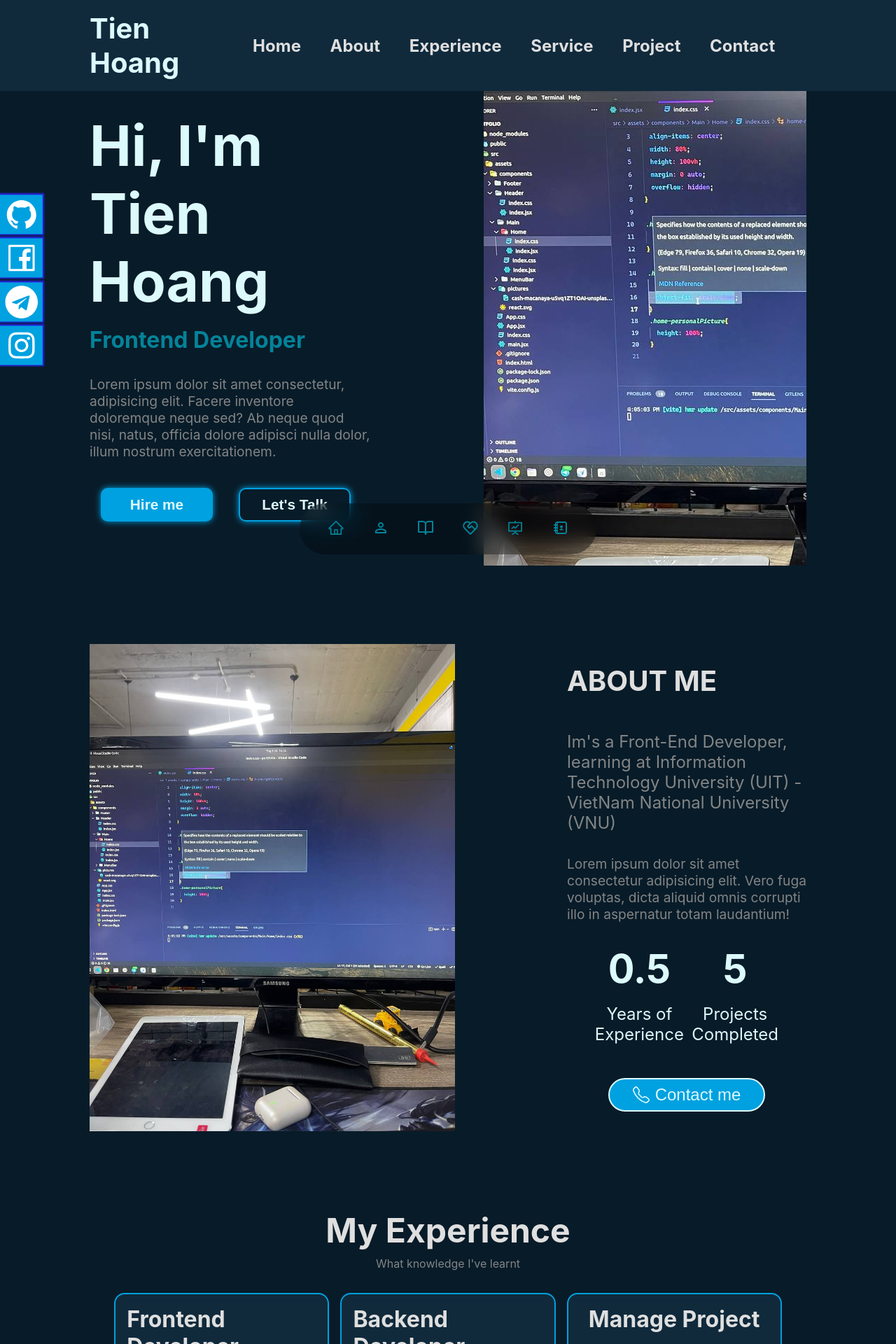
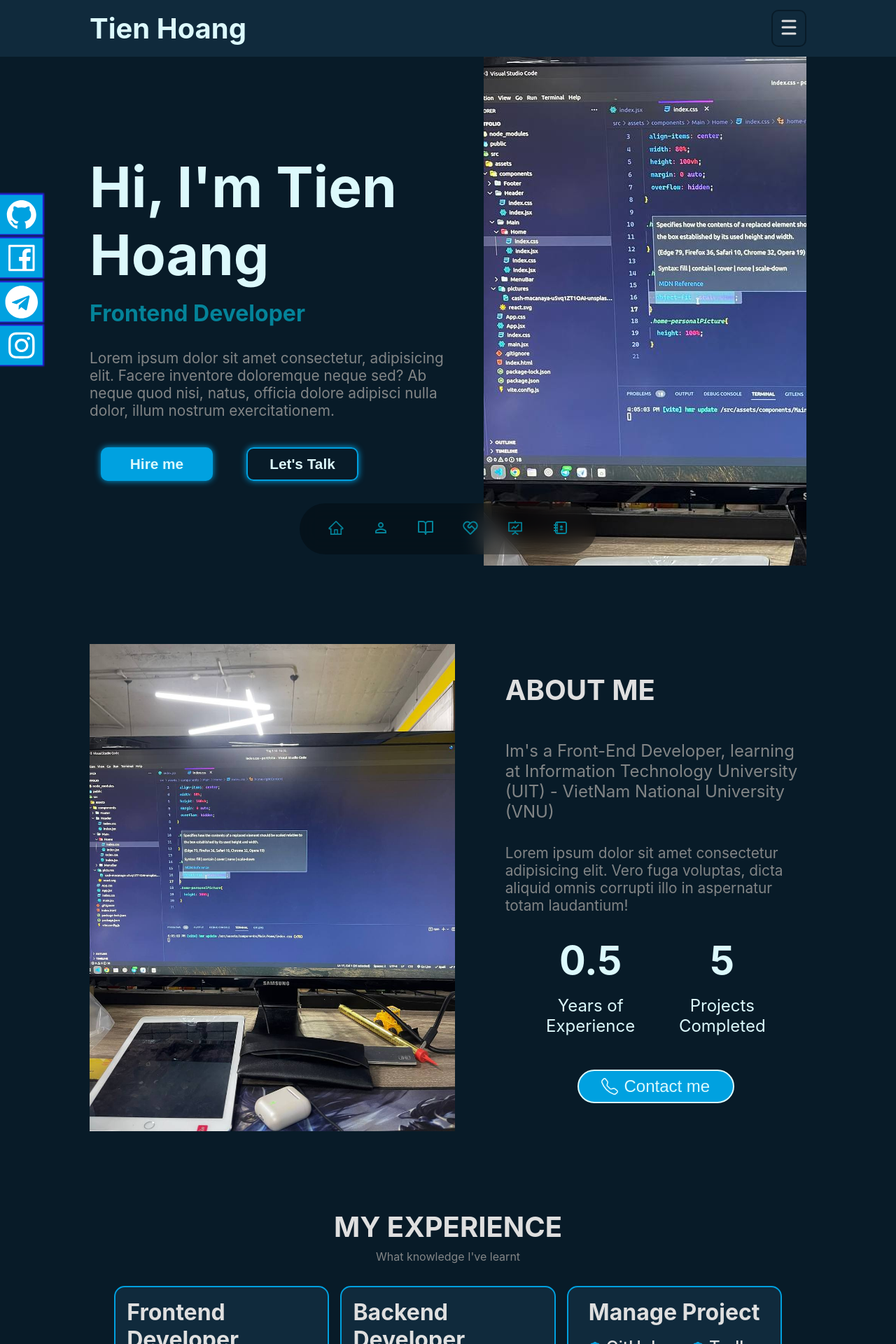
Before and after one commit to nhattien7701vn/nhattien-portfolio, a React (Vite) app: page / in a window 1280 px wide. Shown: the top 1920 px of the page at 70% size. Built offline with nearby package versions, Linux system fonts and the light colour scheme.

Commit message:
update fontsize

```diff
--- a/index.html
+++ b/index.html
@@ -11,7 +11,6 @@
 <body>
   <div id="root"></div>
   <script type="module" src="/src/main.jsx"></script>
-  <p>hello world</p>
 </body>
 
 </html>
--- a/src/App.css
+++ b/src/App.css
@@ -16,7 +16,11 @@
   --third-text-color: #dfdfdf;
   --fourth-text-color: #828586;
   background-color: var(--primary-color);
-
+  --primary-font-size: 2.5rem;
+  --secondary-font-size: 2rem;
+  --third-font-size: 1.5rem;
+  --fourth-font-size: 1.3rem;
+  --fifth-font-size: 1rem;
 }
 
 .container {
--- a/src/assets/components/Header/index.css
+++ b/src/assets/components/Header/index.css
@@ -22,15 +22,14 @@
   padding: 1rem 2rem 1rem 0;
   color: var(--primary-text-color);
   font-weight: bold;
-  font-size: 2.5rem;
+  font-size: var(--primary-font-size);
   background-color: transparent;
 }
 
 .header-menu {
   display: flex;
-  padding: 0 2rem;
   gap: 1rem;
-  font-size: 1.5rem;
+  font-size: var(--third-font-size);
   font-weight: bold;
   list-style: none;
   background-color: transparent;
@@ -50,3 +49,24 @@
   box-shadow: 0 0 5px 0 #1f2434;
 
 }
+.header-btnMenu{
+  display: none;
+  padding: 0.7rem;
+  background: transparent;
+
+  border: solid 2px var(--primary-color);
+  border-radius: 10px;
+}
+.header-btnMenu:hover{
+  box-shadow: 0 0 4px 1px var(--third-text-color);
+}
+
+
+@media screen and (max-width: 1325px){
+  .header-menu {
+    display: none;
+  }
+  .header-btnMenu{
+    display: block;
+  }
+}
--- a/src/assets/components/Header/index.jsx
+++ b/src/assets/components/Header/index.jsx
@@ -5,6 +5,16 @@ const Header = () => {
     <header className='header'>
       <div className="header-container">
         <p className='header-name'>Tien Hoang</p>
+        <button className='header-btnMenu'>
+          <svg width="24" height="24" fill='none' >
+            <path d="M 3 3 H 21"
+              stroke="var(--third-text-color)" strokeWidth="3" strokeLinecap="round" />
+            <path d="M 3 12 H 21"
+              stroke="var(--third-text-color)" strokeWidth="3" strokeLinecap="round" />
+            <path d="M 3 21 H 21"
+              stroke="var(--third-text-color)" strokeWidth="3" strokeLinecap="round" />
+          </svg>
+        </button>
         <nav className='header-menu'>
           <a href="#">Home</a>
           <a href="#about">About</a>
--- a/src/assets/components/Main/About/index.css
+++ b/src/assets/components/Main/About/index.css
@@ -7,26 +7,20 @@
   flex-grow: 1;
   flex-direction: column;
   justify-content: center;
-  margin-left: 10rem;
+  margin-left: 7%;
 }
 
-.title {
-  margin-bottom: 3rem;
-  text-transform: uppercase;
-  font-size: 2.5rem;
-  font-weight: bold;
-  color: var(--third-text-color);
-}
+
 
 .about-introduce {
   margin-bottom: 2rem;
-  font-size: 1.5rem;
+  font-size: var(--third-font-size);
   color: var(--fourth-text-color);
 }
 
 .about-description {
   margin-bottom: 2rem;
-  font-size: 1.2rem;
+  font-size: var(--fourth-font-size);
   color: var(--fourth-text-color);
 }
 
@@ -35,7 +29,7 @@
   margin: 0 auto;
   width: 80%;
   list-style: none;
-  justify-content: space-between;
+  gap: 2rem;
 }
 
 .about-experience li {
@@ -53,7 +47,7 @@
 
 .about-experience li span {
   color: var(--primary-text-color);
-  font-size: 1.5rem;
+  font-size: var(--third-font-size);
   text-align: center;
 }
 
@@ -68,7 +62,7 @@
   margin: 0 auto;
   background-color: var(--secondary-color);
   color: var(--primary-text-color);
-  font-size: 1.5rem;
+  font-size: var(--third-font-size);
   border-radius: 5rem;
   border: solid 2px var(--primary-text-color);
   cursor: pointer;
--- a/src/assets/components/Main/About/index.jsx
+++ b/src/assets/components/Main/About/index.jsx
@@ -9,7 +9,7 @@ const About = () => {
         <img src="/testt.jpg" alt="" />
       </div>
       <div className='about-rightContent'>
-        <h1 className='about title'>About me</h1>
+        <h1 className='about sectionTitle'>About me</h1>
         <p className='about-introduce'>Im's a Front-End Developer, learning at Information Technology University (UIT) - VietNam National University (VNU)</p>
         <p className='about-description'>Lorem ipsum dolor sit amet consectetur adipisicing elit. Vero fuga voluptas, dicta aliquid omnis corrupti illo in aspernatur totam laudantium!</p>
         <ul className='about-experience'>
--- a/src/assets/components/Main/Experience/ExperienceColumn/index.css
+++ b/src/assets/components/Main/Experience/ExperienceColumn/index.css
@@ -20,7 +20,7 @@
   left: 50%;
   transform: translate(-50%, -100%);
 
-  font-size: 1.3rem;
+  font-size: var(--fourth-font-size);
   font-weight: 500;
 }
 
--- a/src/assets/components/Main/Experience/index.css
+++ b/src/assets/components/Main/Experience/index.css
@@ -5,12 +5,10 @@
 
 .section.experience h1 {
   margin-bottom: 0.5rem;
-  font-size: 3rem;
-  color: var(--third-text-color);
 }
 
 .section.experience p {
-  font-size: 1rem;
+  font-size: var(--fifth-font-size);
   color: var(--fourth-text-color);
 }
 
@@ -46,7 +44,7 @@
 .experience-title {
   margin-bottom: 1rem;
   max-width: 100%;
-  font-size: 2rem;
+  font-size: var(--secondary-font-size);
   font-weight: bold;
   background-color: transparent;
 }
@@ -67,7 +65,7 @@
 }
 
 .experience-skill article span {
-  font-size: 1.5rem;
+  font-size: var(--third-font-size);
   font-weight: 500;
 }
 
@@ -94,7 +92,7 @@
 }
 
 .experience-knowledgeBoard h2 {
-  font-size: 2rem;
+  font-size: var(--secondary-font-size);
   margin-bottom: 4rem;
 }
 
--- a/src/assets/components/Main/Experience/index.jsx
+++ b/src/assets/components/Main/Experience/index.jsx
@@ -7,7 +7,7 @@ const Experience = () => {
   const [contentHover, setContentHover] = useState("isFE")
   return (
     <section className='section experience' id='experience'>
-      <h1>My Experience</h1>
+      <h1 className='sectionTitle'>My Experience</h1>
       <p>What knowledge I've learnt</p>
       <div className="experience-content">
 
--- a/src/assets/components/Main/Home/index.css
+++ b/src/assets/components/Main/Home/index.css
@@ -4,7 +4,7 @@
 
 .home-leftContent {
   max-width: 55%;
-  padding-right: 10rem;
+  padding-right: 5%;
 }
 
 .home-name {
@@ -18,11 +18,11 @@
   margin-bottom: 2rem;
 
   color: var(--secondary-text-color);
-  font-size: 2rem;
+  font-size: var(--secondary-font-size);
 }
 
 .home-introduce {
-  font-size: 1.2rem;
+  font-size: var(--fourth-font-size);
   color: var(--fourth-text-color);
 }
 
@@ -52,7 +52,7 @@
   z-index: 1;
 
 
-  font-size: 1.3rem;
+  font-size: var(--fourth-font-size);
   font-weight: bold;
 
   border-radius: 10px;
--- a/src/assets/components/Main/index.css
+++ b/src/assets/components/Main/index.css
@@ -8,3 +8,11 @@
 
   overflow: hidden;
 }
+
+.sectionTitle {
+  margin-bottom: 3rem;
+  text-transform: uppercase;
+  font-size: var(--primary-font-size);
+  font-weight: bold;
+  color: var(--third-text-color);
+}
```
